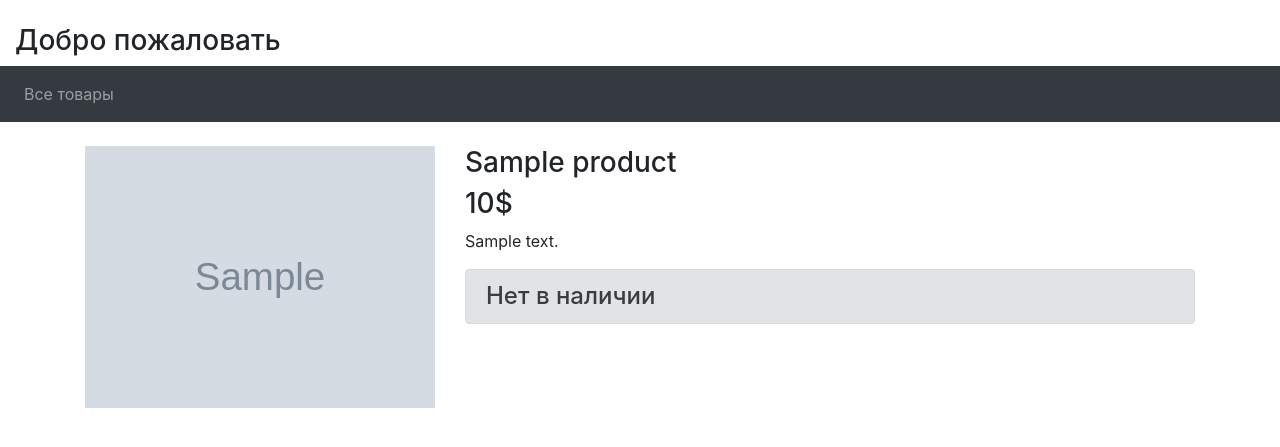
After one commit to tomebore/techshop, a Django app: template product/templates/product/product.html in a window 1280 px wide. The commit adds this page. Shown: the top 447 px of the page. Run offline with Django 3.2, Linux system fonts and the light colour scheme; the template is opened without the code that fills it: most values are stand-ins (such as "Sample title", 1, 10 or a date in 2020); grey boxes marked "Sample" are stand-in pictures; some libraries are stand-ins or nearby versions.

Commit message:
added product page

```diff
--- a/core/templates/base.html
+++ b/core/templates/base.html
@@ -14,9 +14,7 @@
 <body>
     <div class="container-fluid">
         <br>
-        <h3>Sticky Navbar</h3>
-        <p>A sticky navigation bar stays fixed at the top of the page when you scroll past it.</p>
-        <p>Scroll this page to see the effect. <strong>Note:</strong> sticky-top does not work in IE11 and earlier.</p>
+        <h3> Добро пожаловать </h3>
     </div>
 
       <nav class="navbar navbar-expand-sm bg-dark navbar-dark sticky-top">
--- /dev/null
+++ b/product/templates/product/product.html
@@ -0,0 +1,24 @@
+{% extends 'base.html' %}
+
+{%  block content %}
+    <div class="container">
+        <div class="row">
+            {% if product.image %}
+                <div class="col-lg-4 col-md-6 col-sm-12">
+                   <img src="{{ product.image.url }}" width="100%" >
+                </div>
+            {% endif %}
+            <div class="col-lg-8 col-md-6 col-sm-12">
+                <h3>{{ product }}</h3>
+                <h3> {{ product.price}}$ </h3>
+                <div> {{ product.description|linebreaks }}</div>
+                {% if product.aviable %}
+                   <h4 class="alert alert-success"> Есть в наличии</h4>
+                {% else %}
+                   <h4 class="alert alert-secondary"> Нет в наличии </h4>
+                {% endif %}
+            </div>
+
+        </div>
+    </div>
+{% endblock %}
--- a/product/templates/product/products.html
+++ b/product/templates/product/products.html
@@ -4,7 +4,7 @@
     <h1> Все товары в наличии</h1>
     <ol>
         {% for product in products %}
-            <li> {{  product }} - {{ product.category }}</li>
+            <li> <a href="{% url 'product' product.id %}">{{  product }} </a> - {{ product.category }}</li>
         {% endfor %}
     </ol>
 {% endblock %}
--- a/product/urls.py
+++ b/product/urls.py
@@ -1,7 +1,8 @@
 from django.conf.urls import include
 from django.urls import path
-from .views import products
+from .views import *
 
 urlpatterns = [
     path("all/", products , name="products"),
+    path("<int:id>/", product , name="product"),
 ]
--- a/product/views.py
+++ b/product/views.py
@@ -6,3 +6,8 @@ def products(request):
     context = {}
     context["products"] =  Product.objects.filter(aviable=True)
     return render(request , "product/products.html", context)
+
+def product(request ,id):
+    context = {}
+    context["product"] = Product.objects.get(id=id)
+    return render(request , "product/product.html" ,context)
```
Also changed, not shown: product/models.py (+7 -0 lines), product/migrations/0003_product_image.py (added).
